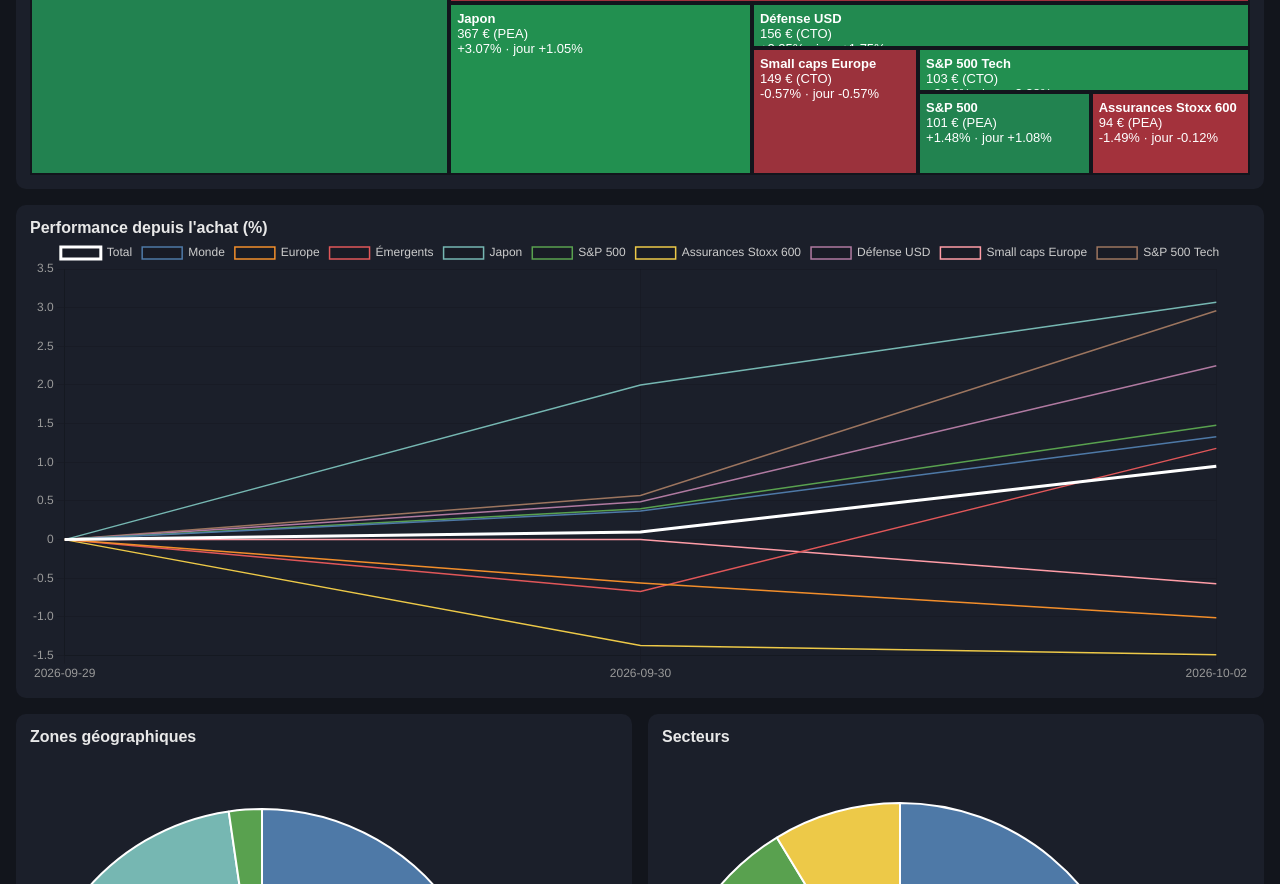
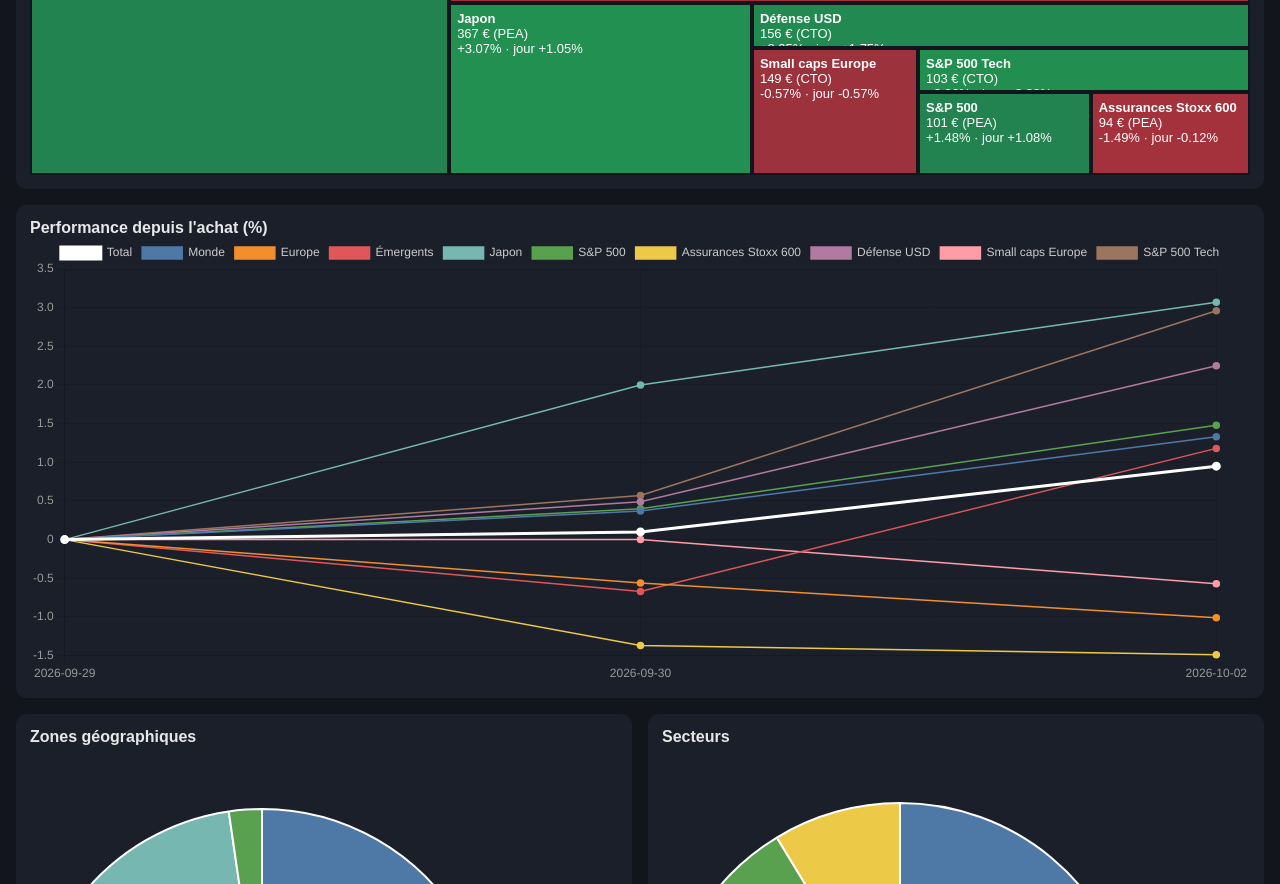
Before and after one commit to maximevigouroux/mon-portefeuille, a plain HTML site: page docs/index.html in a window 1280 px wide. Shown: the part 368-1252 px from the top of the page. Drawn offline with nearby package versions, Linux system fonts and the light colour scheme.

Commit message:
Refactor chart rendering logic in index.html

```diff
--- a/docs/index.html
+++ b/docs/index.html
@@ -34,9 +34,18 @@ fetch("data.json?"+Date.now()).then(r=>r.json()).then(d=>{
  document.getElementById("sub").innerHTML=`Valeur : <b>${d.total_value.toFixed(0)} €</b> · Investi : ${d.total_invested.toFixed(0)} € · <span class="${gain>=0?'pos':'neg'}">${gain>=0?'+':''}${gain.toFixed(0)} €</span> · maj ${d.updated}`;
  const items=[...d.holdings].sort((a,b)=>b.value-a.value),out=[];layout(items,0,0,100,100,out);
  document.getElementById("tm").innerHTML=out.map(o=>`<div style="left:${o.x}%;top:${o.y}%;width:${o.w}%;height:${o.h}%;background:${color(o)}"><b>${o.name}</b><br>${o.value.toFixed(0)} € (${o.envelope})<br>${o.perf_pct>=0?'+':''}${o.perf_pct}% · jour ${o.day_pct>=0?'+':''}${o.day_pct}%</div>`).join("");
- const H=d.history,ds=[{label:"Total",data:H.total_perf,borderColor:"#fff",borderWidth:3,pointRadius:H.dates.length<3?4:0}];
- Object.entries(H.per_holding).forEach(([k,v],i)=>ds.push({label:k,data:v,borderColor:pal[i%9],borderWidth:1.5,pointRadius:H.dates.length<3?4:0}));
- new Chart(perf,{type:"line",data:{labels:H.dates,datasets:ds},options:{plugins:{legend:{labels:{color:"#ccc"}}},scales:{x:{ticks:{color:"#999"}},y:{ticks:{color:"#999"}}}}});
+const H=d.history,base=[{label:"Total",data:H.total_perf,color:"#ffffff",w:3}];
+Object.entries(H.per_holding).forEach(([k,v],i)=>base.push({label:k,data:v,color:pal[i%9],w:1.5}));
+const ds=base.map(b=>({label:b.label,data:b.data,borderColor:b.color,backgroundColor:b.color,borderWidth:b.w,pointRadius:3,pointHoverRadius:6,pointBackgroundColor:b.color,pointBorderColor:b.color,tension:0}));
+let hov=-1;
+const glow={id:"glow",
+ beforeDatasetDraw(c,a){if(a.index===hov){c.ctx.save();c.ctx.shadowColor=c.data.datasets[a.index].borderColor;c.ctx.shadowBlur=18;}},
+ afterDatasetDraw(c,a){if(a.index===hov)c.ctx.restore();}};
+new Chart(perf,{type:"line",data:{labels:H.dates,datasets:ds},plugins:[glow],options:{
+ interaction:{mode:"nearest",intersect:false},
+ onHover:(e,els,c)=>{const i=els.length?els[0].datasetIndex:-1;if(i===hov)return;
+  hov=i;c.data.datasets.forEach((s,j)=>{s.borderWidth=j===i?base[j].w+3:base[j].w;s.pointRadius=j===i?5:3;});c.update("none");},
+ plugins:{legend:{labels:{color:"#ccc"}}},scales:{x:{ticks:{color:"#999"}},y:{ticks:{color:"#999"}}}}});
  const pie=(id,o)=>new Chart(id,{type:"doughnut",data:{labels:Object.keys(o),datasets:[{data:Object.values(o),backgroundColor:pal}]},options:{plugins:{legend:{position:"right",labels:{color:"#ccc"}}}}});
  pie(geo,d.geo);pie(sec,d.sector);
 });
```
